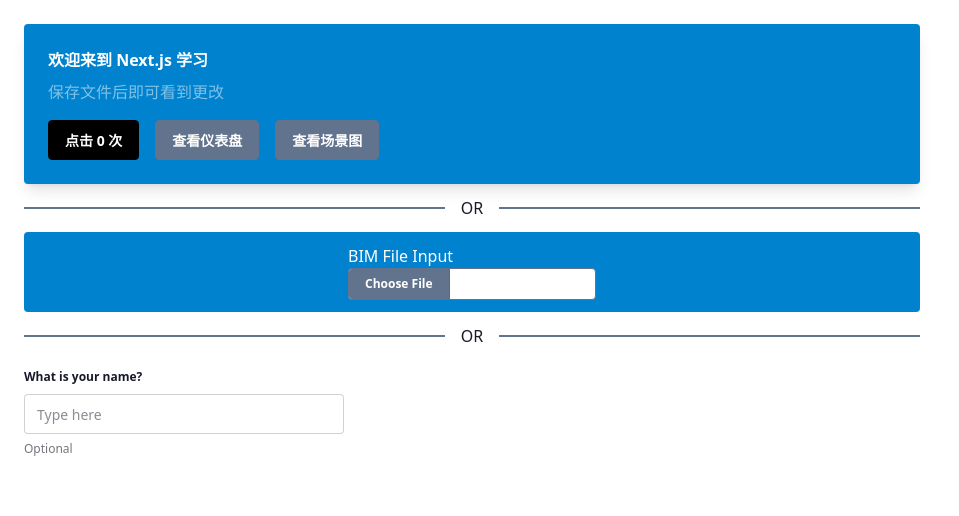
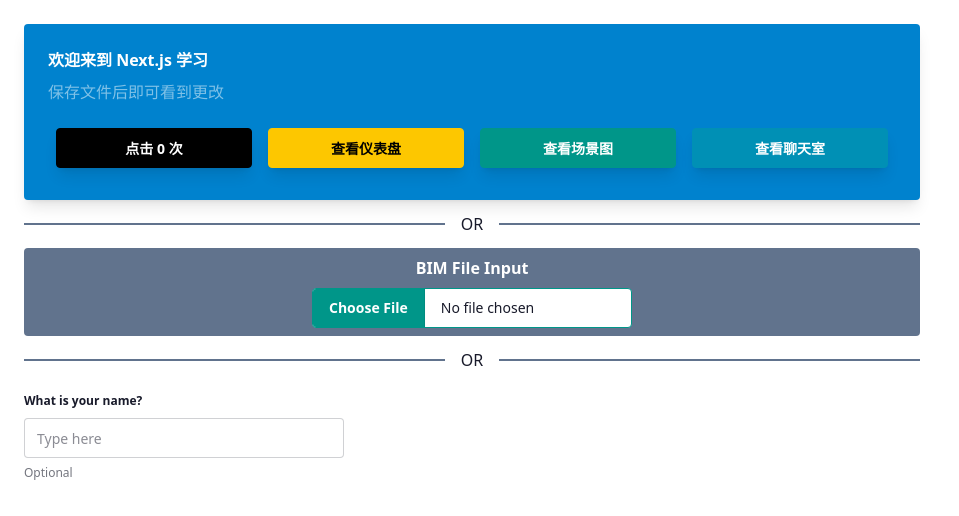
Before and after one commit to YinqiangZhang/scene-board, a Next.js app: page / in a window 1280 px wide. Shown: the top 516 px of the page, without its empty margins (0-959 px from the left). Built offline with nearby package versions, Linux system fonts and the light colour scheme.

Commit message:
update front page buttons

```diff
--- a/src/app/page.js
+++ b/src/app/page.js
@@ -16,27 +16,28 @@ export default function Home() {
           <p className="text-primary-content/50">
             保存文件后即可看到更改
           </p>
-          <div className="mt-4 space-x-4">
+          <div className="grid grid-cols-1 lg:grid-cols-4 md:grid-cols-2 mt-4 space-x-4">
             <button
               onClick={() => setCount(count + 1)}
-              className="btn btn-neutral"
+              className="btn btn-neutral m-2 shadow-lg"
             >
               点击 {count} 次
             </button>
-            <Link href="/dashboard" className="btn btn-secondary">
+            <Link href="/dashboard" className="btn btn-warning m-2 shadow-lg">
                 查看仪表盘
             </Link>
-            <Link href="/scene" className="btn btn-secondary">
+            <Link href="/scene" className="btn btn-accent m-2 shadow-lg">
                 查看场景图
+            </Link>
+            <Link href="/chatroom" className="btn btn-info m-2 shadow-lg">
+                查看聊天室
             </Link>
           </div>
         </div>
         <div className="divider divider-secondary max-w-4xl">OR</div>
-        <div className="card max-w-4xl bg-primary rounded-box grid h-20 place-items-center" >
-          <div className="text-primary-content">
-            <div className="text-primary-content">BIM File Input</div>
-            <input type="file" className="file-input file-input-sm file-input-secondary" />
-          </div>
+        <div className="card max-w-4xl bg-secondary rounded-box grid place-items-center" >
+          <div className="text-primary-content mt-2 font-bold">BIM File Input</div>
+          <input type="file" className="m-2 file-input file-input-md file-input-accent" />
         </div>
         <div className="divider divider-secondary max-w-4xl">OR</div>
         <fieldset className="fieldset">
```
